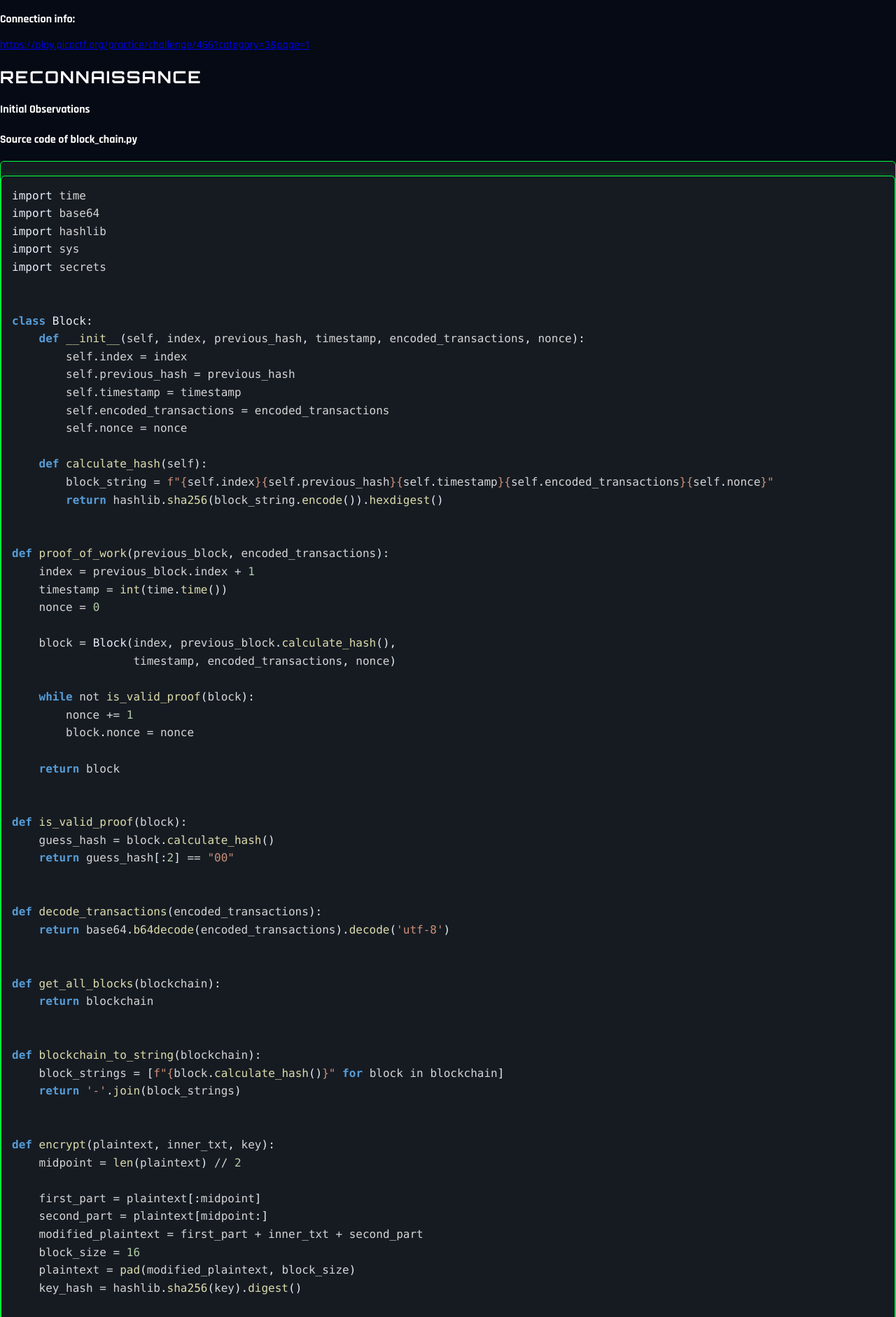
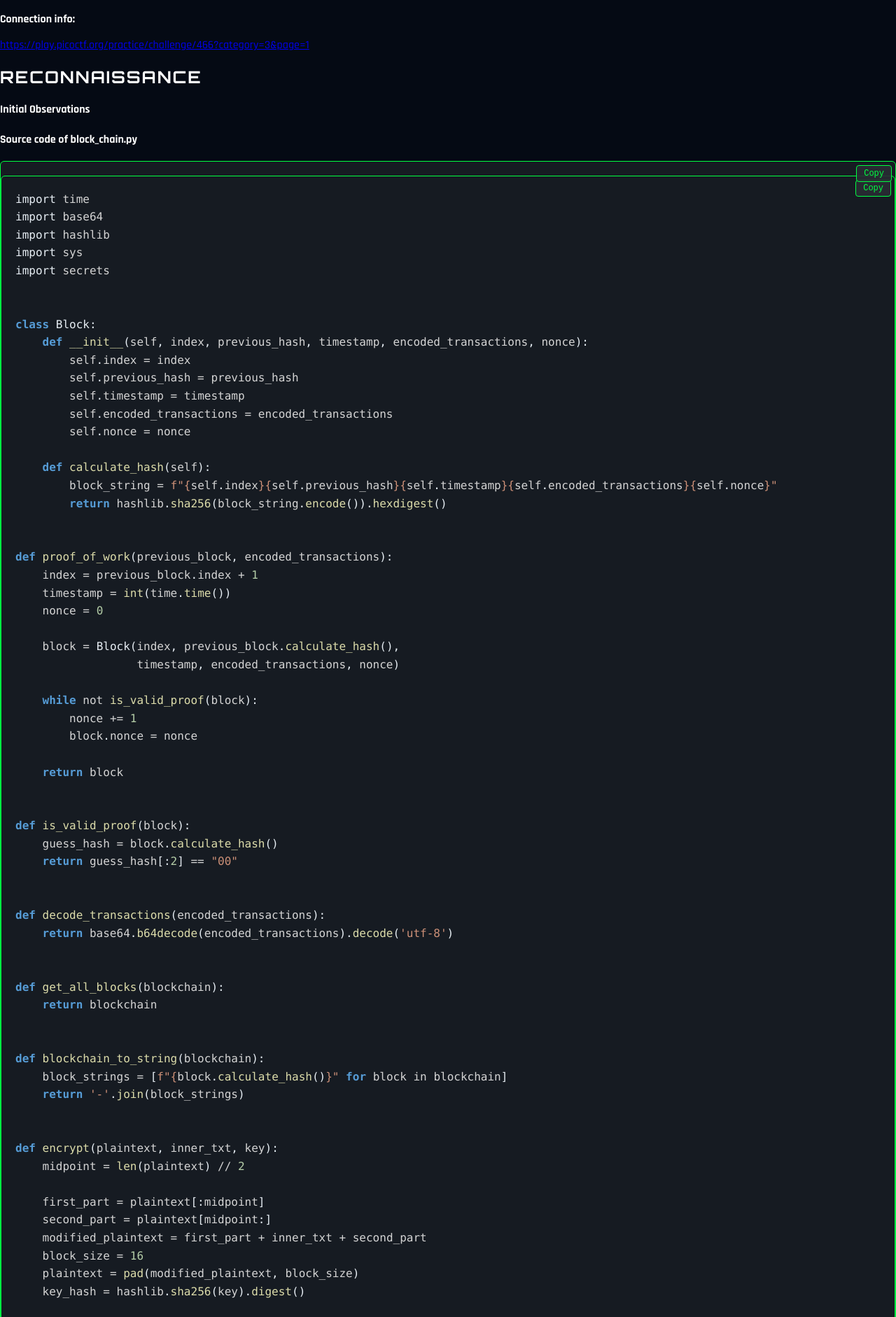
Before and after one commit to kaiversus/kaiversus.github.io, a Jekyll site: the page built from _writeups/TapIntoHash_pico/picoCTF_TapIntoHash.md, in a window 1280 px wide. Shown: the part 617-2499 px from the top of the page at 70% size. Built offline with Jekyll 4.4.1, drawn with Linux system fonts in a browser that asks for light colours; some web fonts are replaced; some of the changed text lies outside the part shown.

Commit message:
Update writeup.html

```diff
--- a/_layouts/writeup.html
+++ b/_layouts/writeup.html
@@ -3,7 +3,7 @@
 <head>
     <meta charset="UTF-8">
     <meta name="viewport" content="width=device-width, initial-scale=1.0">
-    <title>{{ page.title }} | Kaiversus</title>
+    <title>Kaiversus</title>
     <link rel="preconnect" href="https://fonts.googleapis.com">
     <link rel="preconnect" href="https://fonts.gstatic.com" crossorigin>
     <link href="https://fonts.googleapis.com/css2?family=Rubik+Glitch&family=Oxanium:wght@700;800&family=Orbitron:wght@400;700;900&family=Rajdhani:wght@300;500;700&display=swap" rel="stylesheet">
@@ -11,35 +11,52 @@
     <link rel="stylesheet" href="{{ "/assets/css/style.css" | relative_url }}">
 
     <style>
-        /* 1. Target mọi lớp vỏ mà Jekyll sinh ra cho code */
+        /* 1. Thiết lập màu nền và viền cho khối code (Jekyll Wrapper) */
         div.highlighter-rouge,
-        div.highlight,
-        pre.highlight {
-            /* Màu nền Xám Xanh (Sáng hơn nền web đen) */
-            background-color: #161b22 !important;
-
-            /* Viền xanh Neon để nổi bật */
-            border: 1px solid #00ff41 !important;
-
-            /* Bo góc và đổ bóng */
+        div.highlight {
+            background-color: #161b22 !important; /* Màu xám đen (Github Dark) */
+            border: 1px solid #00ff41 !important; /* Viền Neon xanh */
             border-radius: 6px;
-            box-shadow: 0 0 15px rgba(0, 255, 65, 0.1);
             margin: 20px 0;
+            position: relative; /* Để làm điểm neo cho nút copy */
         }
 
-        /* 2. Xóa nền của thẻ pre con để không che mất nền cha */
-        div.highlighter-rouge pre,
-        div.highlight pre {
+        /* 2. Xóa nền của thẻ pre con để tránh bị chồng màu */
+        div.highlighter-rouge pre.highlight,
+        div.highlight pre.highlight,
+        pre {
             background: transparent !important;
             border: none !important;
             margin: 0 !important;
-            padding: 15px !important;
+            padding: 20px !important;
         }
 
-        /* 3. Chỉnh màu chữ code cho sáng rõ */
+        /* 3. Màu chữ trong code */
         code {
-            color: #e6edf3 !important; /* Trắng xám */
+            color: #e6edf3 !important; /* Màu trắng xám dễ đọc */
             text-shadow: none !important;
+        }
+
+        /* 4. Nút Copy (Sticky/Absolute) */
+        .copy-btn {
+            position: absolute;
+            top: 5px;
+            right: 5px;
+            z-index: 10;
+            background: rgba(40, 44, 52, 0.9);
+            border: 1px solid #00ff41;
+            color: #00ff41;
+            padding: 4px 10px;
+            font-size: 0.75rem;
+            border-radius: 4px;
+            cursor: pointer;
+            font-family: monospace;
+            transition: all 0.2s;
+        }
+
+        .copy-btn:hover {
+            background: #00ff41;
+            color: #000;
         }
     </style>
 </head>
@@ -87,7 +104,37 @@
                     setTimeout(type, 100);
                 }
             }());
+        }
     </script>
+
     <script src="{{ "/assets/js/cyber-bg.js" | relative_url }}"></script>
+
+    <script>
+        document.addEventListener("DOMContentLoaded", function() {
+            // Tìm tất cả các khối code wrapper
+            const blocks = document.querySelectorAll('div.highlighter-rouge, div.highlight');
+
+            blocks.forEach(block => {
+                // Kiểm tra xem đã có nút copy chưa để tránh tạo trùng
+                if (block.querySelector('.copy-btn')) return;
+
+                const btn = document.createElement('button');
+                btn.className = 'copy-btn';
+                btn.textContent = 'Copy';
+
+                btn.addEventListener('click', () => {
+                    // Lấy nội dung text
+                    const code = block.querySelector('code').innerText;
+                    navigator.clipboard.writeText(code).then(() => {
+                        const originalText = btn.textContent;
+                        btn.textContent = 'Copied!';
+                        setTimeout(() => { btn.textContent = originalText; }, 2000);
+                    });
+                });
+
+                block.appendChild(btn);
+            });
+        });
+    </script>
 </body>
 </html>
```
Also changed, not shown: other parts of _layouts/writeup.html (+1 -1 lines). Lines whose indentation alone changed are shown as unchanged.
